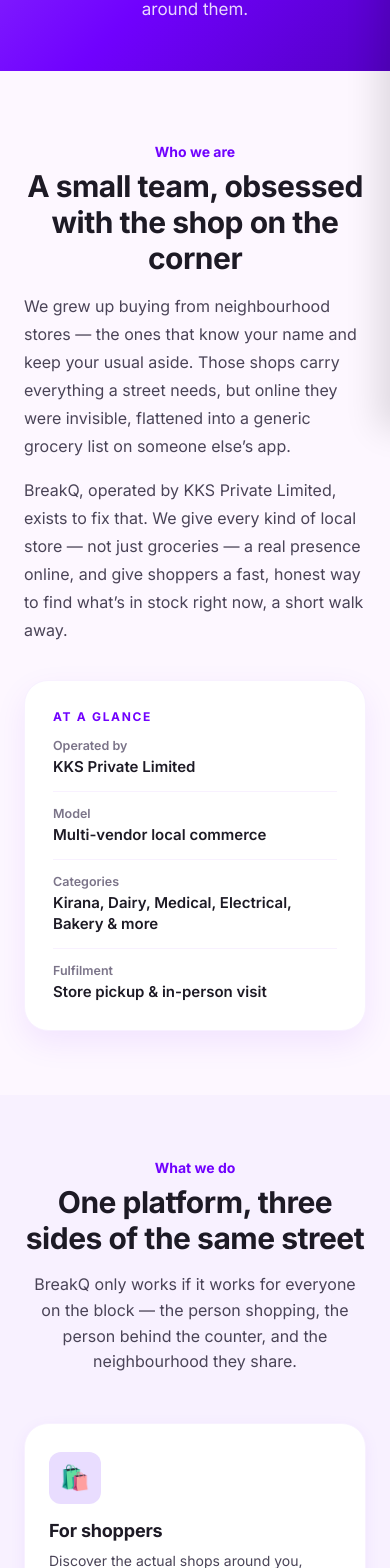
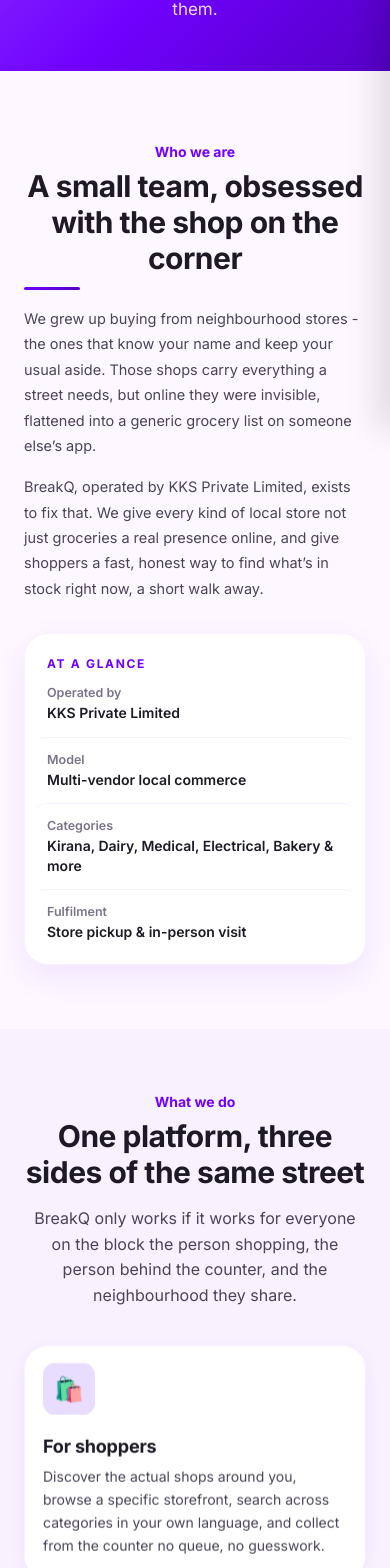
Before and after one commit to bharatxjain/breakq-web, a React (Vite) app: page /about in a window 390 px wide. Shown: the part 415-1983 px from the top of the page. Built offline with nearby package versions, Linux system fonts and the light colour scheme; no server answers.

Commit message:
About us - responsive

```diff
--- a/src/pages/About.css
+++ b/src/pages/About.css
@@ -1,16 +1,37 @@
-/* About page — rebuilt around who we are / what we do / purpose + journey. */
+/* About page — who we are / what we do / purpose + journey.
+   Animation model: IntersectionObserver adds .is-visible → base fade-up, plus
+   directional variants for the split hero row. Decorative motion (icon float,
+   CTA gradient drift, glow pulse) only runs once a block is in view and is
+   fully removed under prefers-reduced-motion. Hover transforms are scoped to
+   .is-visible so they never fight the reveal transition. */
 
-/* scroll-reveal (IntersectionObserver → .is-visible), shared easing */
+/* ---------- scroll-reveal ---------- */
+
 .about-reveal {
   opacity: 0;
-  transform: translateY(24px);
+  transform: translateY(28px);
   transition:
-    opacity 0.6s cubic-bezier(0.16, 1, 0.3, 1),
-    transform 0.6s cubic-bezier(0.16, 1, 0.3, 1);
+    opacity 0.7s cubic-bezier(0.16, 1, 0.3, 1),
+    transform 0.7s cubic-bezier(0.16, 1, 0.3, 1);
+  will-change: opacity, transform;
 }
 
 .about-reveal.is-visible {
   opacity: 1;
+  transform: none;
+}
+
+/* directional entrances for the split "who we are" row */
+.about-who-text.about-reveal {
+  transform: translate3d(-28px, 20px, 0);
+}
+
+.about-glance.about-reveal {
+  transform: translate3d(28px, 20px, 0);
+}
+
+.about-who-text.about-reveal.is-visible,
+.about-glance.about-reveal.is-visible {
   transform: none;
 }
 
@@ -20,6 +41,27 @@
 
 .about-title-left {
   text-align: left;
+  position: relative;
+  padding-bottom: 14px;
+}
+
+/* underline that draws itself in when the heading reveals */
+.about-title-left::after {
+  content: "";
+  position: absolute;
+  left: 0;
+  bottom: 0;
+  width: 56px;
+  height: 3px;
+  border-radius: 999px;
+  background: linear-gradient(90deg, var(--primary), var(--primary-dark));
+  transform: scaleX(0);
+  transform-origin: left center;
+  transition: transform 0.6s cubic-bezier(0.16, 1, 0.3, 1) 0.25s;
+}
+
+.about-who-text.is-visible .about-title-left::after {
+  transform: scaleX(1);
 }
 
 /* ---------- WHO WE ARE ---------- */
@@ -38,11 +80,20 @@
 }
 
 .about-glance {
+  position: relative;
   background: var(--white);
   border: 1px solid var(--gray-100);
   border-radius: var(--radius-lg);
   padding: 28px;
   box-shadow: 0 12px 32px rgba(112, 1, 254, 0.08);
+  transition:
+    transform 0.3s cubic-bezier(0.16, 1, 0.3, 1),
+    box-shadow 0.3s cubic-bezier(0.16, 1, 0.3, 1);
+}
+
+.about-glance.is-visible:hover {
+  transform: translateY(-4px);
+  box-shadow: 0 22px 44px rgba(112, 1, 254, 0.16);
 }
 
 .about-glance-label {
@@ -59,8 +110,15 @@
   display: flex;
   flex-direction: column;
   gap: 3px;
-  padding: 14px 0;
+  padding: 14px 12px;
+  margin: 0 -12px;
   border-top: 1px solid var(--gray-100);
+  border-radius: 10px;
+  transition: background 0.2s ease;
+}
+
+.about-glance-row:hover {
+  background: var(--gray-100);
 }
 
 .about-glance-row:first-of-type {
@@ -104,13 +162,18 @@
   border-radius: var(--radius-lg);
   padding: 28px 24px;
   box-shadow: 0 4px 16px rgba(112, 1, 254, 0.06);
-  /* transform is owned by .about-reveal; hover only touches the shadow so the
-     two transitions never fight over the same property */
-  transition: box-shadow 0.2s ease;
+  transition:
+    transform 0.3s cubic-bezier(0.16, 1, 0.3, 1),
+    box-shadow 0.3s cubic-bezier(0.16, 1, 0.3, 1),
+    border-color 0.3s ease;
 }
 
-.about-do-card:hover {
-  box-shadow: 0 16px 32px rgba(112, 1, 254, 0.12);
+/* scoped to .is-visible so the hover transform can't collide with the
+   reveal's transform transition mid-animation */
+.about-do-card.is-visible:hover {
+  transform: translateY(-6px);
+  border-color: var(--primary-pill);
+  box-shadow: 0 20px 40px rgba(112, 1, 254, 0.16);
 }
 
 .about-do-icon {
@@ -123,6 +186,35 @@
   border-radius: var(--radius-sm);
   background: var(--primary-light);
   margin-bottom: 16px;
+  transition: transform 0.3s cubic-bezier(0.16, 1, 0.3, 1);
+}
+
+/* gentle idle float once the card is on screen — staggered per card */
+.about-do-card.is-visible .about-do-icon {
+  animation: about-float 4s ease-in-out infinite;
+}
+
+.about-do-card:nth-child(2).is-visible .about-do-icon {
+  animation-delay: 0.6s;
+}
+
+.about-do-card:nth-child(3).is-visible .about-do-icon {
+  animation-delay: 1.2s;
+}
+
+.about-do-card.is-visible:hover .about-do-icon {
+  transform: scale(1.12) rotate(-6deg);
+  animation-play-state: paused;
+}
+
+@keyframes about-float {
+  0%,
+  100% {
+    transform: translateY(0);
+  }
+  50% {
+    transform: translateY(-6px);
+  }
 }
 
 .about-do-card h3 {
@@ -170,6 +262,16 @@
   border: 1px solid var(--gray-100);
   border-radius: var(--radius-md);
   border-top: 3px solid var(--primary);
+  transition:
+    transform 0.3s cubic-bezier(0.16, 1, 0.3, 1),
+    box-shadow 0.3s cubic-bezier(0.16, 1, 0.3, 1),
+    border-top-width 0.2s ease;
+}
+
+.about-principles li.is-visible:hover {
+  transform: translateY(-5px);
+  border-top-width: 6px;
+  box-shadow: 0 18px 36px rgba(112, 1, 254, 0.14);
 }
 
 .about-principle-k {
@@ -187,10 +289,66 @@
 /* ---------- CTA ---------- */
 
 .about-cta-inner {
+  position: relative;
+  overflow: hidden;
   text-align: center;
-  background: linear-gradient(135deg, #9b4dff, #7001fe 60%, #5500c5);
+  background: linear-gradient(135deg, #9b4dff, #7001fe 45%, #5500c5, #9b4dff);
+  background-size: 220% 220%;
   border-radius: var(--radius-lg);
   padding: 56px 24px;
+}
+
+.about-cta-inner.is-visible {
+  animation: about-cta-drift 14s ease infinite;
+}
+
+@keyframes about-cta-drift {
+  0%,
+  100% {
+    background-position: 0% 50%;
+  }
+  50% {
+    background-position: 100% 50%;
+  }
+}
+
+/* soft pulsing glow behind the copy */
+.about-cta-glow {
+  position: absolute;
+  top: -40%;
+  left: 50%;
+  width: 420px;
+  height: 420px;
+  transform: translateX(-50%);
+  background: radial-gradient(
+    circle,
+    rgba(255, 255, 255, 0.35),
+    rgba(255, 255, 255, 0) 70%
+  );
+  pointer-events: none;
+}
+
+.about-cta-inner.is-visible .about-cta-glow {
+  animation: about-glow 6s ease-in-out infinite;
+}
+
+@keyframes about-glow {
+  0%,
+  100% {
+    opacity: 0.5;
+    transform: translateX(-50%) scale(1);
+  }
+  50% {
+    opacity: 0.9;
+    transform: translateX(-50%) scale(1.15);
+  }
+}
+
+.about-cta-inner h2,
+.about-cta-inner p,
+.about-cta-actions {
+  position: relative;
+  z-index: 1;
 }
 
 .about-cta-inner h2 {
@@ -219,18 +377,45 @@
 
 /* ---------- responsive ---------- */
 
+@media (max-width: 1024px) {
+  .about-who-inner {
+    gap: 40px;
+  }
+  .about-do-grid {
+    gap: 16px;
+  }
+  .about-do-card {
+    padding: 24px 20px;
+  }
+}
+
 @media (max-width: 900px) {
   .about-who-inner {
     grid-template-columns: 1fr;
-    gap: 36px;
+    gap: 32px;
   }
   .about-do-grid,
   .about-principles {
     grid-template-columns: 1fr;
+    margin-top: 36px;
+  }
+  .about-title-left {
+    text-align: left;
+  }
+  .about-cta-inner {
+    padding: 48px 22px;
+  }
+  .about-cta-inner h2 {
+    font-size: 26px;
   }
   .about-cta-actions {
     flex-direction: column;
     align-items: center;
+  }
+  .about-cta-actions .btn {
+    width: 100%;
+    max-width: 320px;
+    justify-content: center;
   }
 }
 
@@ -238,12 +423,58 @@
   .about-title-left {
     font-size: 26px;
   }
+  .about-glance {
+    padding: 22px;
+  }
+  .about-do-card {
+    padding: 22px 18px;
+  }
+  .about-principles li {
+    padding: 20px;
+  }
+  .about-cta-inner {
+    padding: 40px 18px;
+  }
+  .about-cta-inner h2 {
+    font-size: 23px;
+  }
+  .about-cta-glow {
+    width: 300px;
+    height: 300px;
+  }
 }
 
+@media (max-width: 420px) {
+  .about-who-text p {
+    font-size: 14.5px;
+  }
+  .about-glance dd {
+    font-size: 14px;
+  }
+}
+
+/* ---------- reduced motion ---------- */
+
 @media (prefers-reduced-motion: reduce) {
-  .about-reveal {
+  .about-reveal,
+  .about-who-text.about-reveal,
+  .about-glance.about-reveal {
     opacity: 1;
     transform: none;
     transition: none;
   }
+  .about-title-left::after {
+    transform: scaleX(1);
+    transition: none;
+  }
+  .about-do-card.is-visible .about-do-icon,
+  .about-cta-inner.is-visible,
+  .about-cta-inner.is-visible .about-cta-glow {
+    animation: none;
+  }
+  .about-glance.is-visible:hover,
+  .about-do-card.is-visible:hover,
+  .about-principles li.is-visible:hover {
+    transform: none;
+  }
 }
--- a/src/pages/About.jsx
+++ b/src/pages/About.jsx
@@ -28,7 +28,7 @@
   {
     icon: "🛍️",
     title: "For shoppers",
-    desc: "Discover the actual shops around you, browse a specific storefront, search across categories in your own language, and collect from the counter — no queue, no guesswork.",
+    desc: "Discover the actual shops around you, browse a specific storefront, search across categories in your own language, and collect from the counter no queue, no guesswork.",
   },
   {
     icon: "🏪",
@@ -45,7 +45,7 @@
 const principles = [
   {
     k: "Shop-first",
-    v: "You choose a shop, then its catalogue — not an anonymous pile of SKUs. The relationship you already have with a store carries over.",
+    v: "You choose a shop, then its catalogue not an anonymous pile of SKUs. The relationship you already have with a store carries over.",
   },
   {
     k: "Local-first",
@@ -63,7 +63,7 @@
       <PageHeader
         eyebrow="About BreakQ"
         title="The neighbourhood economy, brought online."
-        subtitle="BreakQ is a multi-vendor platform that connects the local shops you already know — Kirana, dairy, medical, electrical and more — with the people who live around them."
+        subtitle="BreakQ is a multi-vendor platform that connects the local shops you already know - Kirana, dairy, medical, electrical and more with the people who live around them."
       />
 
       {/* WHO WE ARE */}
@@ -75,14 +75,16 @@
               A small team, obsessed with the shop on the corner
             </h2>
             <p>
-              We grew up buying from neighbourhood stores — the ones that know your name and keep
-              your usual aside. Those shops carry everything a street needs, but online they were
-              invisible, flattened into a generic grocery list on someone else&rsquo;s app.
+              We grew up buying from neighbourhood stores - the ones that know
+              your name and keep your usual aside. Those shops carry everything
+              a street needs, but online they were invisible, flattened into a
+              generic grocery list on someone else&rsquo;s app.
             </p>
             <p>
-              BreakQ, operated by KKS Private Limited, exists to fix that. We give every kind of
-              local store — not just groceries — a real presence online, and give shoppers a fast,
-              honest way to find what&rsquo;s in stock right now, a short walk away.
+              BreakQ, operated by KKS Private Limited, exists to fix that. We
+              give every kind of local store not just groceries a real presence
+              online, and give shoppers a fast, honest way to find what&rsquo;s
+              in stock right now, a short walk away.
             </p>
           </Reveal>
 
@@ -105,16 +107,24 @@
         <div className="container">
           <Reveal>
             <span className="eyebrow">What we do</span>
-            <h2 className="section-title">One platform, three sides of the same street</h2>
+            <h2 className="section-title">
+              One platform, three sides of the same street
+            </h2>
             <p className="section-subtitle">
-              BreakQ only works if it works for everyone on the block — the person shopping, the
-              person behind the counter, and the neighbourhood they share.
+              BreakQ only works if it works for everyone on the block the person
+              shopping, the person behind the counter, and the neighbourhood
+              they share.
             </p>
           </Reveal>
 
           <div className="about-do-grid">
             {doing.map((d, i) => (
-              <Reveal as="article" className="about-do-card" key={d.title} delay={i * 90}>
+              <Reveal
+                as="article"
+                className="about-do-card"
+                key={d.title}
+                delay={i * 90}
+              >
                 <span className="about-do-icon" aria-hidden="true">
                   {d.icon}
                 </span>
@@ -131,11 +141,14 @@
         <div className="container about-purpose-inner">
           <Reveal>
             <span className="eyebrow">Our purpose</span>
-            <h2 className="section-title">Keep the local economy local — just easier to reach.</h2>
+            <h2 className="section-title">
+              Keep the local economy local just easier to reach.
+            </h2>
             <p className="about-purpose-lead">
-              Quick commerce usually means replacing the corner shop. We want the opposite: the same
-              shops, the same trust, with the convenience of an app on top. Success for us is a
-              busier Kirana store, not an emptier one.
+              Quick commerce usually means replacing the corner shop. We want
+              the opposite: the same shops, the same trust, with the convenience
+              of an app on top. Success for us is a busier Kirana store, not an
+              emptier one.
             </p>
           </Reveal>
 
@@ -155,7 +168,7 @@
         <JourneyTimeline
           eyebrow="Our journey"
           title="How BreakQ got here"
-          lead="From a queue outside a Kirana store to a neighbourhood that shops itself online — hover the rail to walk through it."
+          lead="From a queue outside a Kirana store to a neighbourhood that shops itself online hover the rail to walk through it."
         />
       </Reveal>
 
@@ -163,10 +176,13 @@
       <section className="section about-cta">
         <div className="container">
           <Reveal className="about-cta-inner">
-            <h2>Support your local community, however it shows up on your street</h2>
+            <span className="about-cta-glow" aria-hidden="true" />
+            <h2>
+              Support your local community, however it shows up on your street
+            </h2>
             <p>
-              Experience the future of neighbourhood retail. Download BreakQ today and bring your
-              local market home.
+              Experience the future of neighbourhood retail. Download BreakQ
+              today and bring your local market home.
             </p>
             <div className="about-cta-actions">
               <a
```
Also changed, not shown: src/components/JourneyTimeline.jsx (+26 -10 lines).
